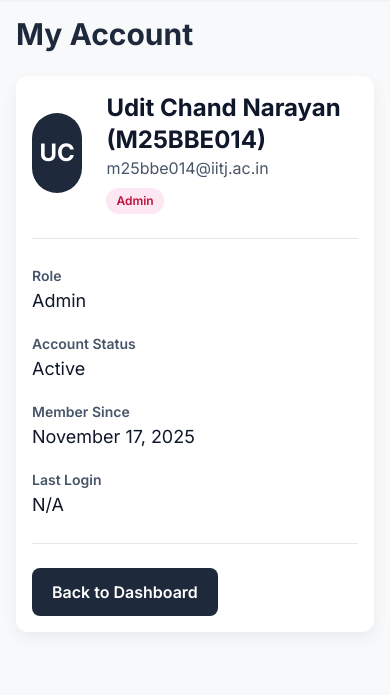
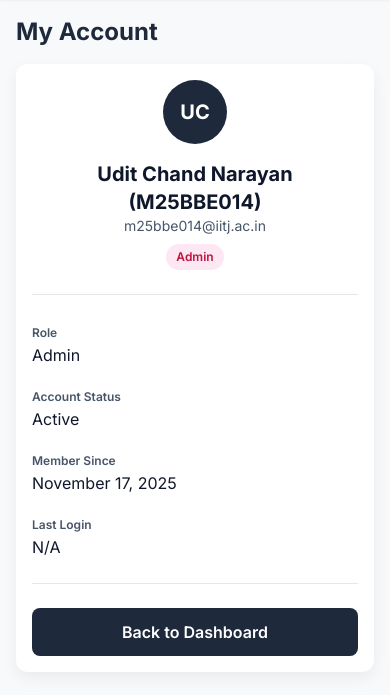
Before and after one commit to anoonimouse/attendance-sys, a Flask app: page /account in a window 390 px wide. Shown: the part 64-759 px from the top of the page. Run offline with Flask 3, Linux system fonts and the light colour scheme; a user stored in the database is signed in; some libraries are stand-ins or nearby versions.

Commit message:
Make remaining pages responsive (account, rooms, history, error pages)
Co-authored-by: anoonimouse <96661202+anoonimouse@users.noreply.github.com>

```diff
--- a/app/templates/account.html
+++ b/app/templates/account.html
@@ -4,50 +4,50 @@
 
 {% block content %}
 <div class="max-w-3xl mx-auto">
-  <h1 class="text-3xl font-bold mb-6" style="color: var(--navy);">My Account</h1>
+  <h1 class="text-2xl sm:text-3xl font-bold mb-4 sm:mb-6" style="color: var(--navy);">My Account</h1>
 
   <div class="card">
-    <div class="flex items-center gap-6 mb-6">
-      <div class="w-20 h-20 bg-[var(--navy)] text-white rounded-full flex items-center justify-center font-bold text-2xl">
+    <div class="flex flex-col sm:flex-row items-center sm:items-start gap-4 sm:gap-6 mb-6">
+      <div class="w-16 h-16 sm:w-20 sm:h-20 bg-[var(--navy)] text-white rounded-full flex items-center justify-center font-bold text-xl sm:text-2xl flex-shrink-0">
         {{ user.name.split(' ')[0][:1] }}{{ (user.name.split(' ')[1][:1] if user.name.split(' ')|length>1 else '') }}
       </div>
-      <div>
-        <h2 class="text-2xl font-bold">{{ user.name }}</h2>
-        <p class="text-slate-600">{{ user.email }}</p>
-        <span class="badge badge-{{ user.role }} mt-2">{{ user.role.title() }}</span>
+      <div class="text-center sm:text-left">
+        <h2 class="text-xl sm:text-2xl font-bold">{{ user.name }}</h2>
+        <p class="text-sm sm:text-base text-slate-600 break-all">{{ user.email }}</p>
+        <span class="badge badge-{{ user.role }} mt-2 inline-block">{{ user.role.title() }}</span>
       </div>
     </div>
 
     <hr class="my-6">
 
-    <div class="grid md:grid-cols-2 gap-4">
+    <div class="grid grid-cols-1 sm:grid-cols-2 gap-4">
       <div>
-        <label class="text-sm font-semibold text-slate-600">Role</label>
-        <p class="text-lg">{{ user.role.title() }}</p>
+        <label class="text-xs sm:text-sm font-semibold text-slate-600">Role</label>
+        <p class="text-base sm:text-lg">{{ user.role.title() }}</p>
       </div>
 
       <div>
-        <label class="text-sm font-semibold text-slate-600">Account Status</label>
-        <p class="text-lg">{{ "Banned" if user.is_banned else "Active" }}</p>
+        <label class="text-xs sm:text-sm font-semibold text-slate-600">Account Status</label>
+        <p class="text-base sm:text-lg">{{ "Banned" if user.is_banned else "Active" }}</p>
       </div>
 
       <div>
-        <label class="text-sm font-semibold text-slate-600">Member Since</label>
-        <p class="text-lg">{{ user.created_at.strftime('%B %d, %Y') if user.created_at else 'N/A' }}</p>
+        <label class="text-xs sm:text-sm font-semibold text-slate-600">Member Since</label>
+        <p class="text-base sm:text-lg">{{ user.created_at.strftime('%B %d, %Y') if user.created_at else 'N/A' }}</p>
       </div>
 
       <div>
-        <label class="text-sm font-semibold text-slate-600">Last Login</label>
-        <p class="text-lg">{{ user.last_login.strftime('%B %d, %Y at %I:%M %p') if user.last_login else 'N/A' }}</p>
+        <label class="text-xs sm:text-sm font-semibold text-slate-600">Last Login</label>
+        <p class="text-base sm:text-lg">{{ user.last_login.strftime('%B %d, %Y at %I:%M %p') if user.last_login else 'N/A' }}</p>
       </div>
     </div>
 
     <hr class="my-6">
 
-    <div class="flex gap-3">
-      <a href="{{ url_for('main.dashboard') }}" class="btn btn-primary">Back to Dashboard</a>
+    <div class="flex flex-col sm:flex-row gap-3">
+      <a href="{{ url_for('main.dashboard') }}" class="btn btn-primary w-full sm:w-auto">Back to Dashboard</a>
       {% if user.role == 'student' %}
-        <a href="{{ url_for('main.history') }}" class="btn btn-secondary">View History</a>
+        <a href="{{ url_for('main.history') }}" class="btn btn-secondary w-full sm:w-auto">View History</a>
       {% endif %}
     </div>
   </div>
```
Also changed, not shown: app/templates/errors/403.html (+7 -7 lines), app/templates/errors/404.html (+7 -7 lines), app/templates/history.html (+49 -12 lines), app/templates/teacher/rooms.html (+15 -15 lines).
